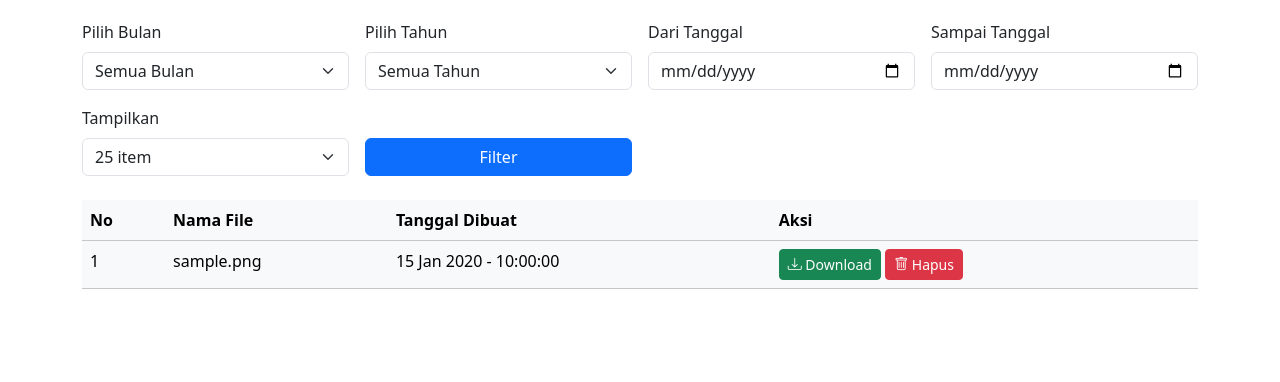
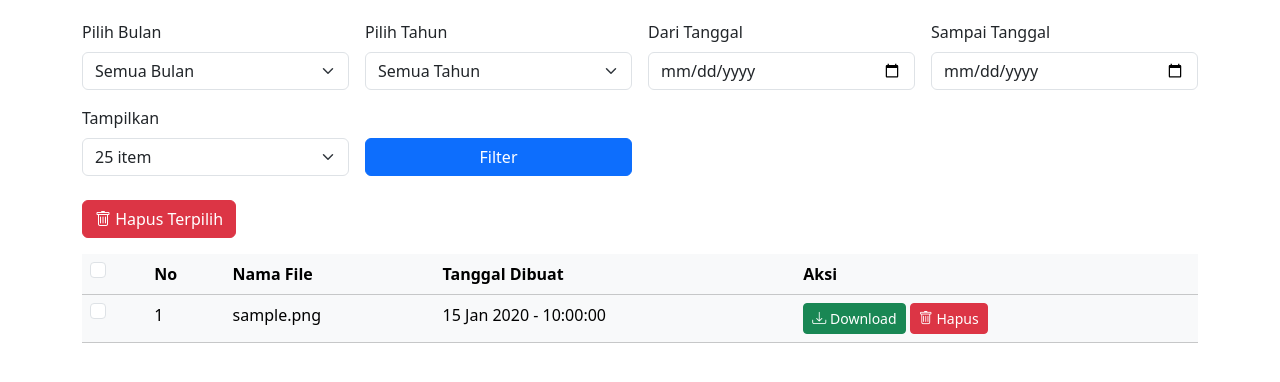
Before and after one commit to furqon1728/spk-apotek-pareto, a PHP site: page /arsip-laporan.php in a window 1280 px wide. Shown: the part 134-516 px from the top of the page. Run offline with PHP 8.4, Linux system fonts and the light colour scheme; tables that the repository leaves empty hold one stand-in row (values such as "Sample post").

Commit message:
bulk-delete

```diff
--- a/arsip-laporan.php
+++ b/arsip-laporan.php
@@ -161,10 +161,20 @@ $totalPages = ceil($totalData / $limit);
       <?php endif; ?>
 
     <!-- Tabel Laporan -->
+    <form method="POST" action="hapus-bulk.php" id="bulkForm">
+
+    <button type="submit" class="btn btn-danger mb-3"
+            onclick="return confirm('Yakin ingin menghapus semua laporan terpilih?')">
+      <i class="bi bi-trash"></i> Hapus Terpilih
+    </button>
+
     <div class="table-responsive">
       <table class="table table-hover table-light">
         <thead>
           <tr>
+            <th>
+              <input type="checkbox" id="checkAll" class="form-check-input mt-0">
+            </th>
             <th>No</th>
             <th>Nama File</th>
             <th>Tanggal Dibuat</th>
@@ -173,11 +183,14 @@ $totalPages = ceil($totalData / $limit);
         </thead>
         <tbody>
           <?php
-        $no = 1;
+          $no = $offset + 1;
           if (mysqli_num_rows($sql) > 0):
             while ($row = mysqli_fetch_assoc($sql)):
           ?>
           <tr>
+            <td>
+              <input type="checkbox" name="selected[]" value="<?= $row['id'] ?>" class="checkItem form-check-input mt-0">
+            </td>
             <td><?= $no++ ?></td>
             <td><?= htmlspecialchars($row['nama_file']) ?></td>
             <td><?= date('d M Y - H:i:s', strtotime($row['tanggal'])) ?></td>
@@ -191,7 +204,6 @@ $totalPages = ceil($totalData / $limit);
                 onclick="return confirm('Yakin ingin menghapus laporan ini?')">
                   <i class="bi bi-trash"></i> Hapus
               </a>
-
             </td>
           </tr>
           <?php
@@ -199,11 +211,12 @@ $totalPages = ceil($totalData / $limit);
           else:
           ?>
           <tr>
-          <td colspan="4" class="text-center text-dark">Belum ada arsip laporan</td>
+            <td colspan="5" class="text-center text-dark">Belum ada arsip laporan</td>
           </tr>
           <?php endif; ?>
         </tbody>
       </table>
+      </form>
 
       <!-- Pagination -->
       <?php if ($totalPages > 1): ?>
@@ -248,6 +261,12 @@ $totalPages = ceil($totalData / $limit);
    function submitForm() {
     document.getElementById('filterForm').submit();
   }
+
+  document.getElementById('checkAll').addEventListener('change', function() {
+    let items = document.querySelectorAll('.checkItem');
+    items.forEach(i => i.checked = this.checked);
+  });
+
 </script>
 </body>
 </html>
```
Also changed, not shown: hapus-bulk.php (added, +23 -0 lines). Lines whose indentation alone changed are shown as unchanged.
